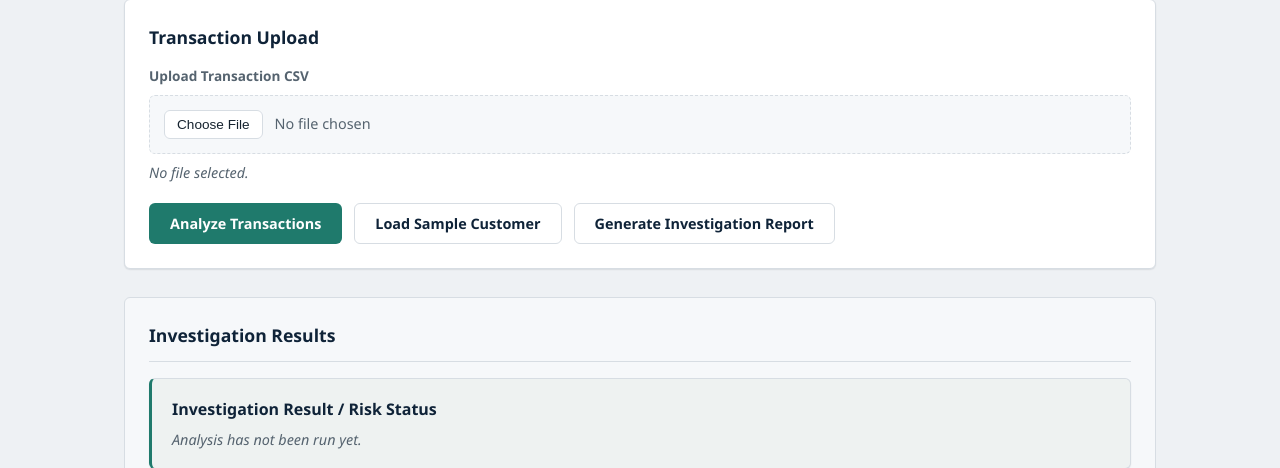
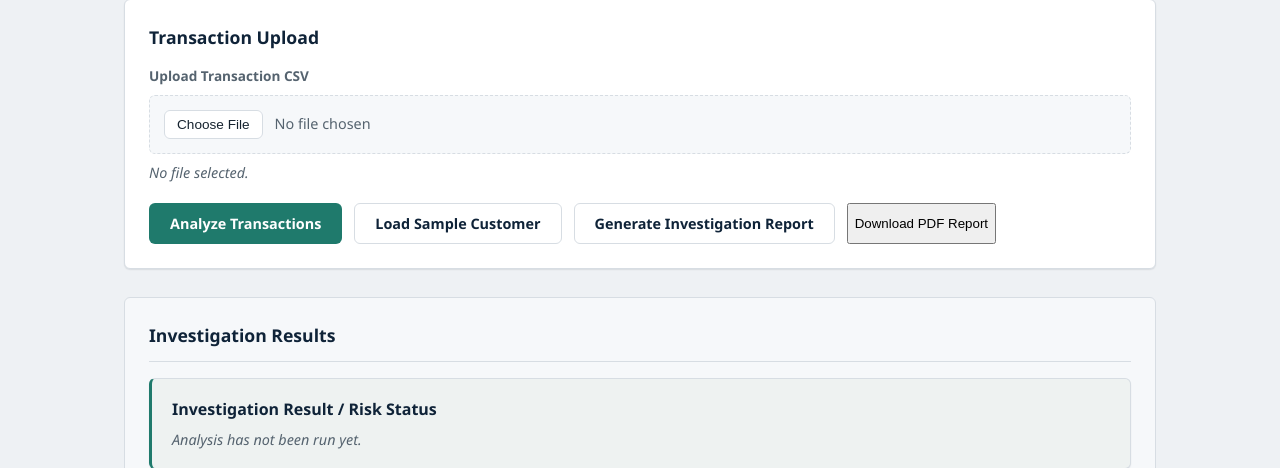
Before and after one commit to AnanyaMalleswamy/AnaRisk-Sentinel, a Django app: template templates/index.html in a window 1280 px wide. Shown: the part 188-656 px from the top of the page. Run offline with Django 5.2, Linux system fonts and the light colour scheme; the template is opened without the code that fills it, so the values that code supplies are empty.

Commit message:
added necessary fnuctions to download a draft pdf

```diff
--- a/config/urls.py
+++ b/config/urls.py
@@ -19,10 +19,12 @@ from django.urls import path
 from django.shortcuts import render
 from analyzer.views import analyze, index
 from analyzer.views import analyze, generate_report, index
+from analyzer.views import generate_pdf_report
 
 urlpatterns = [
     path('admin/', admin.site.urls),
     path("", lambda request: render(request, "index.html")),
     path("api/analyze/", analyze, name="analyze"),
     path("api/generate-report/", generate_report, name="generate_report")
+    path("api/generate-pdf/",generate_pdf_report,name="generate_pdf_report",),
 ]
--- a/static/app.js
+++ b/static/app.js
@@ -6,6 +6,7 @@ document.addEventListener("DOMContentLoaded", () => {
   const loadSampleBtn = document.getElementById("load-sample-btn");
   const uploadForm = document.getElementById("upload-form");
   const generateReportBtn = document.getElementById("generate-report-btn");
+  const generatePdfBtn = document.getElementById("generate-pdf-btn");
 
   const resultBlocks = {
     riskStatus: document.getElementById("risk-status"),
@@ -236,6 +237,9 @@ function renderNarrative(narrative) {
     );
     return;
   }
+    generatePdfBtn.addEventListener("click", () => {
+    window.location.href = "/api/generate-pdf/";
+    });
 
     const csrfToken = csrfTokenElement.value;
 
--- a/templates/index.html
+++ b/templates/index.html
@@ -37,6 +37,9 @@
                     </button>
                     <button type="button" id="generate-report-btn" class="btn btn-secondary">
                     Generate Investigation Report
+                    </button>
+                    <button type="button" id="generate-pdf-btn">
+                    Download PDF Report
                     </button>
                 </div>
             </form>
```
